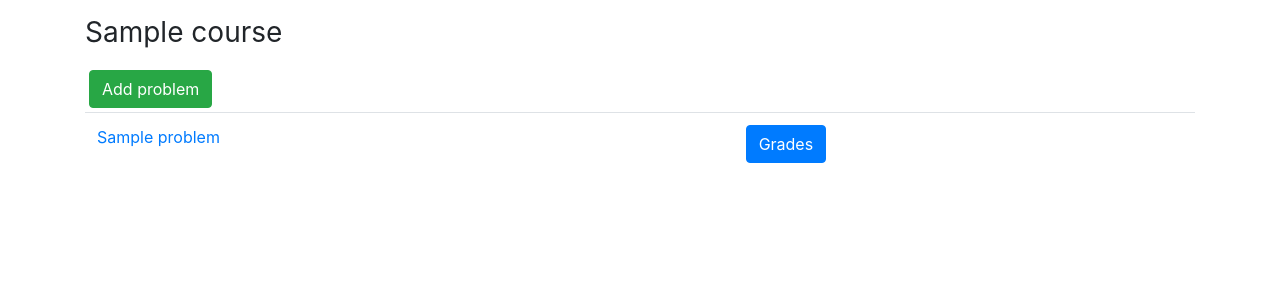
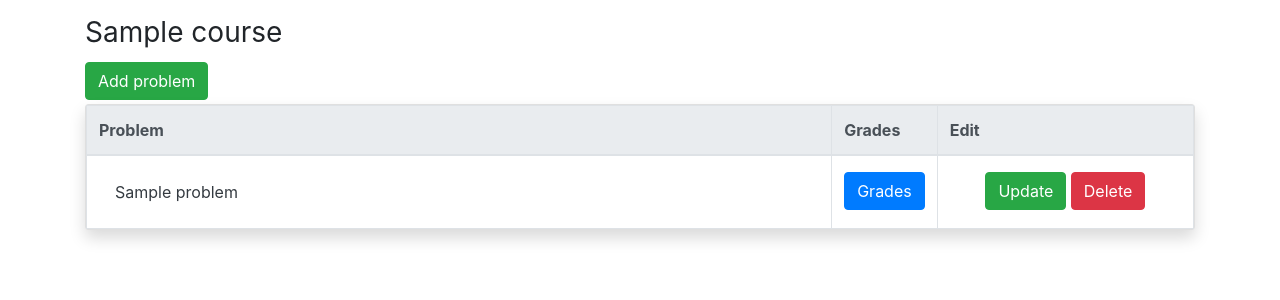
Before and after one commit to marcinjurczak/sztos_kwc, a Django app: page /course/1/problems/ in a window 1280 px wide. Shown: the part 62-362 px from the top of the page. Run offline with Django 3.2, Linux system fonts and the light colour scheme; tables that the repository leaves empty hold one stand-in row (values such as "Sample post"); parts of the project's set-up code (start-up, migrations or seed data) failed here and were passed over; some libraries are stand-ins or nearby versions.

Commit message:
Add CRUD operations to Course, Problem and TestCase models

```diff
--- a/judge/templates/judge/detail.html
+++ b/judge/templates/judge/detail.html
@@ -7,8 +7,8 @@
     {% if user.is_authenticated %}
         <h1>{{ problem.title }}</h1>
         <h2>{{ problem.description }}</h2>
-        <a class="btn btn-success m-1" href="{% url 'judge:add_test_case' course_pk problem_pk %}" type="button">
-            Add test case</a>
+        <a class="btn btn-success my-1" href="{% url 'judge:test_cases' course_pk problem_pk %}" type="button">
+            View test cases</a>
 
         {% if error_message %}<p><strong>{{ error_message }}</strong></p>{% endif %}
         <div class="d-flex justify-content-left" id="send">
--- a/judge/templates/judge/problems.html
+++ b/judge/templates/judge/problems.html
@@ -3,23 +3,46 @@
 {% block title %}Problems{% endblock %}
 
 {% block content %}
-    <h1 class="h3 mb-3 font-weight-normal">{{ course }}</h1>
-    <a class="btn btn-success m-1" href="{% url 'judge:add_problem' pk %}" type="button">Add problem</a>
+    <h1 class="h3 font-weight-normal">{{ course }}</h1>
+    <a class="btn btn-success my-1" href="{% url 'judge:problem_create' pk %}" type="button">Add problem</a>
     {% if latest_problem_list %}
-        <table class="table">
+        <div class="card shadow">
+            <div class="table-responsive">
+                <table class="table table-hover table-bordered m-0">
+                    <thead class="thead-light">
+                    <tr>
+                        <th>Problem</th>
+                        <th>Grades</th>
+                        <th>Edit</th>
+                    </tr>
+                    </thead>
+                    <tbody>
                     {% for problem in latest_problem_list %}
                         <tr>
-            <td>
-                <a href="{% url 'judge:detail' problem.course.id problem.id %}">
+                            <td class="w-75">
+                                <a class="nav-link text-dark my-1"
+                                   href="{% url 'judge:detail' problem.course.id problem.id %}">
                                     {{ problem.title }}
                                 </a>
                             </td>
-            <td>
-                <a class="btn btn-primary" href="{% url 'judge:problem_grades' problem.course.id problem.id %}">Grades</a>
+                            <td class="w-auto text-center">
+                                <a class="btn btn-primary my-1"
+                                   href="{% url 'judge:problem_grades' problem.course.id problem.id %}">Grades</a>
+                            </td>
+                            <td class="w-25 text-center">
+                                <a class="btn btn-success my-1"
+                                   href="{% url 'judge:problem_update' problem.course.id problem.id %}"
+                                   type="button">Update</a>
+                                <a class="btn btn-danger my-1"
+                                   href="{% url 'judge:problem_delete' problem.course.id problem.id %}"
+                                   type="button">Delete</a>
                             </td>
                         </tr>
                     {% endfor %}
+                    </tbody>
                 </table>
+            </div>
+        </div>
     {% else %}
         <p>No problems are available.</p>
     {% endif %}
--- a/judge/urls.py
+++ b/judge/urls.py
@@ -6,12 +6,26 @@ app_name = 'judge'
 urlpatterns = [
     path('', views.IndexView.as_view(), name='index'),
     path('courses/', views.CourseListView.as_view(), name='courses'),
-    path('courses/add/', views.CourseCreate.as_view(), name='add_course'),
+    path('course/add/', views.CourseCreate.as_view(), name='course_create'),
+    path('course/<int:pk>/update', views.CourseUpdate.as_view(), name='course_update'),
+    path('course/<int:pk>/delete', views.CourseDelete.as_view(), name='course_delete'),
     path('course/<int:pk>/problems/', views.ProblemListView.as_view(), name='problems'),
-    path('course/<int:pk>/problem/add/', views.ProblemCreate.as_view(), name='add_problem'),
+    path('course/<int:pk>/problem/add/', views.ProblemCreate.as_view(), name='problem_create'),
+    path('course/<int:course_pk>/problem/<int:problem_pk>/update',
+         views.ProblemUpdate.as_view(), name='problem_update'),
+    path('course/<int:course_pk>/problem/<int:problem_pk>/delete',
+         views.ProblemDelete.as_view(), name='problem_delete'),
     path('course/<int:course_pk>/problem/<int:problem_pk>/', views.ProblemDetailView.as_view(), name='detail'),
     path('course/<int:course_pk>/problem/<int:pk>/grades/', views.ProblemGradesView.as_view(), name='problem_grades'),
-    path('course/<int:course_pk>/problem/<int:problem_pk>/test/add', views.TestCaseCreate.as_view(), name='add_test_case'),
-    path('course/<int:course_pk>/problem/<int:problem_pk>/solution/<int:solution_pk>/download/', views.download_solution, name='download_solution'),
+    path('course/<int:course_pk>/problem/<int:problem_pk>/tests',
+         views.TestCaseView.as_view(), name='test_cases'),
+    path('course/<int:course_pk>/problem/<int:problem_pk>/test/add',
+         views.TestCaseCreate.as_view(), name='test_case_create'),
+    path('course/<int:course_pk>/problem/<int:problem_pk>/test/<int:test_case_pk>/update',
+         views.TestCaseUpdate.as_view(), name='test_case_update'),
+    path('course/<int:course_pk>/problem/<int:problem_pk>/test/<int:test_case_pk>/delete',
+         views.TestCaseDelete.as_view(), name='test_case_delete'),
+    path('course/<int:course_pk>/problem/<int:problem_pk>/solution/<int:solution_pk>/download/',
+         views.download_solution, name='download_solution'),
     path('<int:problem_id>/send/', views.send_solution, name='send'),
 ]
--- a/judge/views.py
+++ b/judge/views.py
@@ -26,7 +26,7 @@ class CourseListView(generic.ListView):
 
 
 class CourseCreate(generic.CreateView):
-    template_name = 'judge/add_course.html'
+    template_name = 'judge/course_create.html'
     model = Course
     fields = ['name']
     success_url = reverse_lazy('judge:courses')
@@ -36,6 +36,19 @@ class CourseCreate(generic.CreateView):
         obj.assigned_users.add(self.request.user)
         obj.save()
         return super().form_valid(form)
+
+
+class CourseUpdate(generic.UpdateView):
+    template_name_suffix = '_update'
+    model = Course
+    fields = ['name', 'assigned_users']
+    success_url = reverse_lazy('judge:courses')
+
+
+class CourseDelete(generic.DeleteView):
+    template_name_suffix = '_delete'
+    model = Course
+    success_url = reverse_lazy('judge:courses')
 
 
 class ProblemListView(generic.ListView):
@@ -53,13 +66,34 @@ class ProblemListView(generic.ListView):
 
 
 class ProblemCreate(generic.CreateView):
-    template_name = 'judge/add_problem.html'
+    template_name = 'judge/problem_create.html'
     model = Problem
     fields = ['course', 'title', 'description']
 
     def get_initial(self):
         course = get_object_or_404(Course, id=self.kwargs.get('pk'))
         return {'course': course}
+
+    def get_success_url(self):
+        course = get_object_or_404(Course, id=self.kwargs.get('pk'))
+        return reverse('judge:problems', args=[course.id])
+
+
+class ProblemUpdate(generic.UpdateView):
+    template_name_suffix = '_update'
+    model = Problem
+    fields = ['course', 'title', 'description']
+    pk_url_kwarg = 'problem_pk'
+
+    def get_success_url(self):
+        course = get_object_or_404(Course, id=self.kwargs.get('pk'))
+        return reverse('judge:problems', args=[course.id])
+
+
+class ProblemDelete(generic.DeleteView):
+    template_name_suffix = '_delete'
+    model = Problem
+    pk_url_kwarg = 'problem_pk'
 
     def get_success_url(self):
         course = get_object_or_404(Course, id=self.kwargs.get('pk'))
@@ -97,8 +131,22 @@ class ProblemGradesView(generic.DetailView):
         return super().get_queryset().filter(course__pk=self.kwargs.get("course_pk"))
 
 
+class TestCaseView(generic.ListView):
+    template_name = "judge/testcases.html"
+    context_object_name = 'test_cases_list'
+
+    def get_queryset(self):
+        return TestCase.objects.filter(problem__id=self.kwargs.get('problem_pk'))
+
+    def get_context_data(self, *, object_list=None, **kwargs):
+        context = super().get_context_data()
+        context['pk'] = self.kwargs.get('pk')
+        context['problem'] = Problem.objects.get(id=self.kwargs.get('problem_pk'))
+        return context
+
+
 class TestCaseCreate(generic.CreateView):
-    template_name = 'judge/add_test_case.html'
+    template_name = 'judge/testcase_create.html'
     model = TestCase
     fields = ['problem', 'input', 'expected_output']
 
@@ -110,6 +158,30 @@ class TestCaseCreate(generic.CreateView):
         course = get_object_or_404(Course, id=self.kwargs.get('course_pk'))
         problem = get_object_or_404(Problem, id=self.kwargs.get('problem_pk'))
         return reverse('judge:detail', args=[course.id, problem.id])
+
+
+class TestCaseUpdate(generic.UpdateView):
+    template_name_suffix = '_update'
+    model = TestCase
+    fields = ['input', 'expected_output',
+              'points', 'memory_limit', 'time_limit']
+    pk_url_kwarg = 'test_case_pk'
+
+    def get_success_url(self):
+        course = get_object_or_404(Course, id=self.kwargs.get('course_pk'))
+        problem = get_object_or_404(Problem, id=self.kwargs.get('problem_pk'))
+        return reverse('judge:test_cases', args=[course.id, problem.id])
+
+
+class TestCaseDelete(generic.DeleteView):
+    template_name_suffix = '_delete'
+    model = TestCase
+    pk_url_kwarg = 'test_case_pk'
+
+    def get_success_url(self):
+        course = get_object_or_404(Course, id=self.kwargs.get('course_pk'))
+        problem = get_object_or_404(Problem, id=self.kwargs.get('problem_pk'))
+        return reverse('judge:test_cases', args=[course.id, problem.id])
 
 
 @require_POST
```
Also changed, not shown: judge/templates/judge/course_delete.html (added, +20 -0 lines), judge/templates/judge/course_update.html (added, +19 -0 lines), judge/templates/judge/courses.html (+37 -10 lines), judge/templates/judge/problem_delete.html (added, +19 -0 lines), judge/templates/judge/problem_update.html (added, +19 -0 lines), judge/templates/judge/testcase_delete.html (added, +19 -0 lines), judge/templates/judge/testcase_update.html (added, +19 -0 lines), judge/templates/judge/testcases.html (added, +58 -0 lines), judge/templates/judge/course_create.html (renamed from judge/templates/judge/add_course.html), judge/templates/judge/problem_create.html (renamed from judge/templates/judge/add_problem.html), judge/templates/judge/testcase_create.html (renamed from judge/templates/judge/add_test_case.html). Lines whose indentation alone changed are shown as unchanged.
